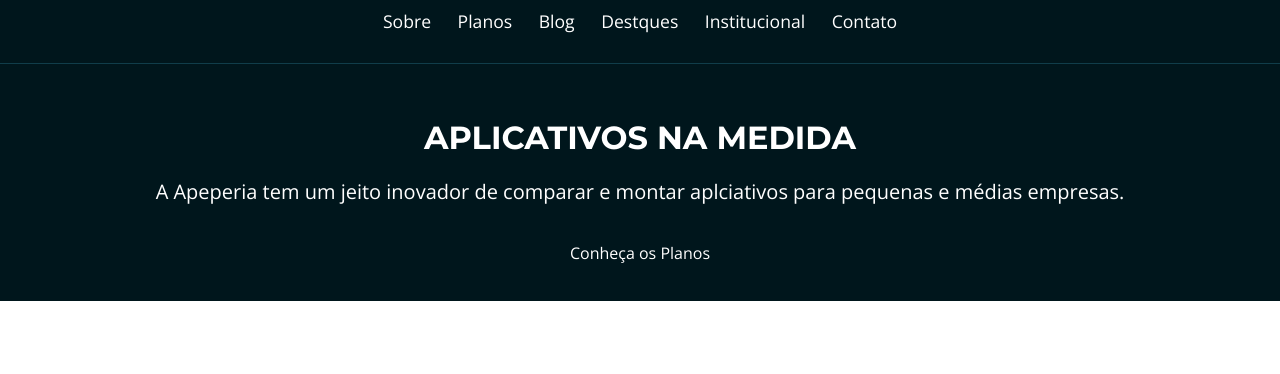
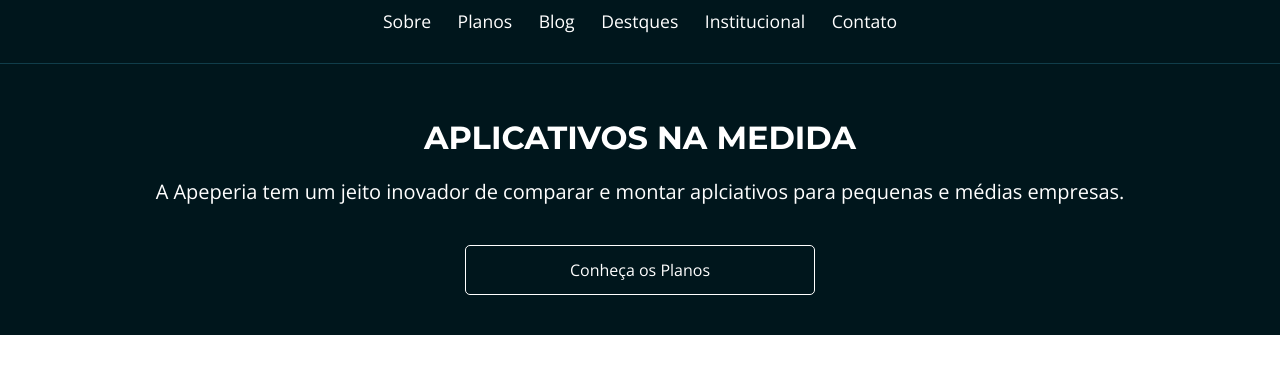
Before and after one commit to wesleypaulino/css-layout-responsivo, a plain HTML site: page index.html in a window 1280 px wide. Shown: the part 74-448 px from the top of the page. Drawn offline with nearby package versions, Linux system fonts and the light colour scheme.

Commit message:
Adicionado variavel css

```diff
--- a/css/base.css
+++ b/css/base.css
@@ -1,3 +1,47 @@
+:root {
+
+    --branco: #FFF;
+    --azul-claro: #DFE3E5;
+    --vermelho-forte: #B72E2E;
+    --cinza-escuro: #4F4C4C;
+    --cinza-claro: #F7F4F4;
+    --cinza-medio: #D9D9D9;
+
+    --fonte-link: #0084FF;
+    --fonte-cinza: #666;
+    --borda-cabecalho-mobile: #103D4A;
+    --bg-rodape: #333;
+    --bg-chamada-mobile: #00161C;
+
+    --planos-cartao-start: #56CCF2;
+    --planos-cartao-ultra: #B04CD9;
+    --planos-cartao-mega: #E33B3B;
+    --fmonteserrat: 'Montserrat', serif
+
+}
+
 body {
     font-family: 'Open Sans', sans-serif;
 }
+
+.container {
+    padding-left: 6%;
+    padding-right: 6%;
+}
+
+.botao {
+
+    text-align: center;
+
+    display: block;
+
+    width: 100%;
+    max-width: 350px;
+
+    box-sizing: border-box;
+
+    padding: 1rem 2rem;
+
+    border: 1pt solid white;
+    border-radius: 5px;
+}
--- a/css/cabecalho.css
+++ b/css/cabecalho.css
@@ -1,5 +1,5 @@
 .cabecalho {
-    color: #FFF;
+    color: var(--branco);
 
     width: 100%;
 
@@ -12,7 +12,7 @@
     padding-top: .75rem;
     padding-bottom: .75rem;
 
-    border-bottom: 1px solid #103D4A;
+    border-bottom: 1px solid var(--borda-cabecalho-mobile);
 
     position: absolute;
 }
--- a/css/chamada.css
+++ b/css/chamada.css
@@ -3,17 +3,17 @@
     flex-direction: column;
     align-items: center;
 
-    color: #FFF;
+    color: var(--branco);
     text-align: center;
 
-    background-color: #00161C;
+    background-color: var(--bg-chamada-mobile);
 
     padding-top: 12.25rem;
     padding-bottom: 2.5rem;
 }
 
 .chamada__titulo {
-    font-family: 'Montserrat', serif;
+    font-family: var(--fmonteserrat);
     font-size: 2rem;
     font-weight: 700;
     text-transform: uppercase;
--- a/index.html
+++ b/index.html
@@ -27,13 +27,13 @@
         </nav>
     </img>
    </header>
-    <main class="chamada">
-        <section>
+    <main>
+        <section class="chamada">
             <h1 class="chamada__titulo">APLICATIVOS NA MEDIDA</h1>
             <p class="chamada__texto">A Apeperia tem um jeito inovador de comparar e
                 montar aplciativos para pequenas e médias empresas.
             </p>
-            <a class="chamada__botao" href="#">Conheça os Planos</a>
+            <a class="chamada__botao botao" href="#">Conheça os Planos</a>
         </section>
     </main>
 </body>
```
